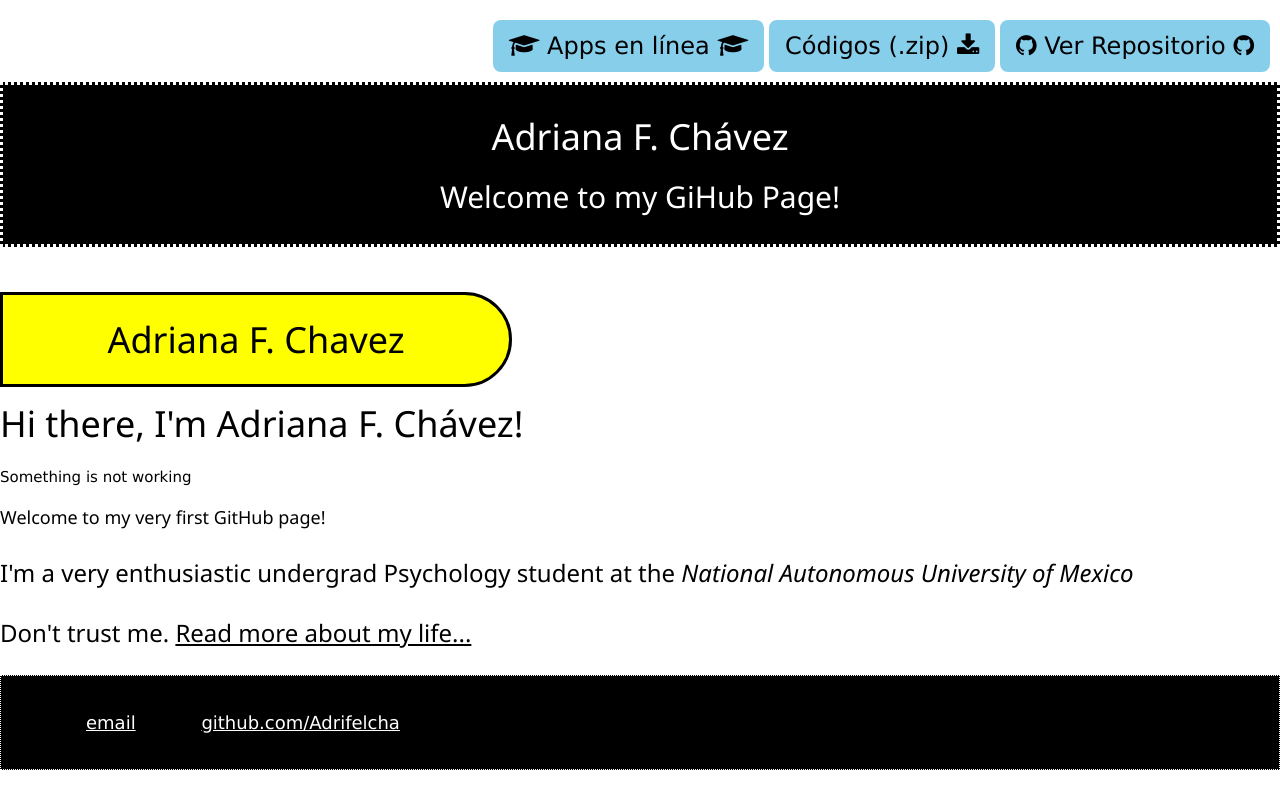
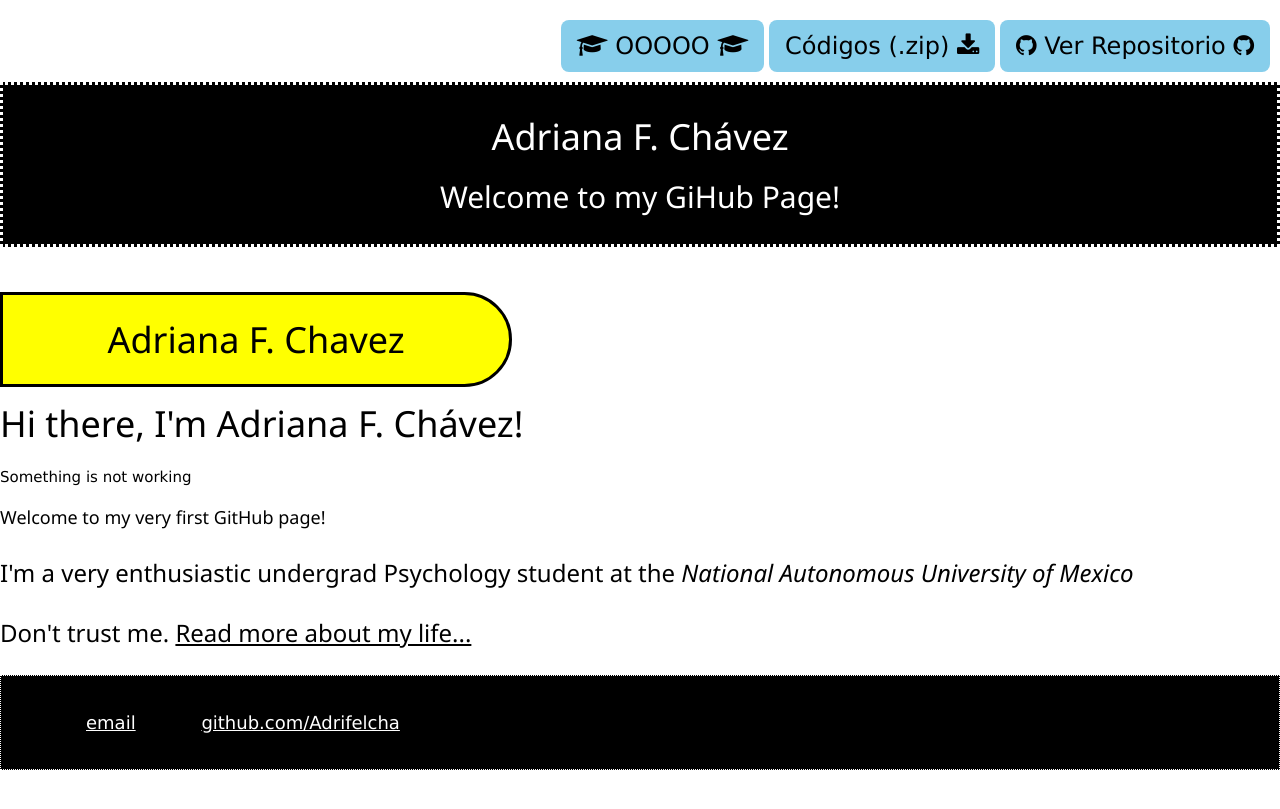
Before and after one commit to Adrifelcha/Adrifelcha-github.io, a Jekyll site: the page built from index.html, in a window 1280 px wide. Shown: the top 809 px of the page. Built offline with Jekyll 4.4.1, drawn with Linux system fonts in a browser that asks for light colours.

Commit message:
Update default.html

```diff
--- a/_layouts/default.html
+++ b/_layouts/default.html
@@ -64,7 +64,7 @@
 		</head>
 		<body>
 			<nav>
-				<a href="inicioApps.html" class="w3-btn w3-light-blue w3-button w3-xlarge w3-round-large w3-hover-dark-grey"><i class="fa fa-graduation-cap" aria-hidden="true"></i> Apps en línea <i class="fa fa-graduation-cap" aria-hidden="true"></i></a>
+				<a href="inicioApps.html" class="w3-btn w3-light-blue w3-button w3-xlarge w3-round-large w3-hover-dark-grey"><i class="fa fa-graduation-cap" aria-hidden="true"></i> OOOOO <i class="fa fa-graduation-cap" aria-hidden="true"></i></a>
 				<a href="http://github.com/BouzasLab25/LabVirtual25/zipball/master" class="w3-btn w3-light-blue w3-button w3-hover-dark-grey w3-xlarge w3-round-large">Códigos (.zip) <i class="fa fa-download" aria-hidden="true"></i></a>
 			        <a href="{{ site.github.repository_url }}" target="_blank" class="w3-btn w3-light-blue w3-button w3-xlarge w3-hover-dark-grey w3-round-large"><i class="fa fa-github"></i> Ver Repositorio <i class="fa fa-github"></i></a>
 
```
